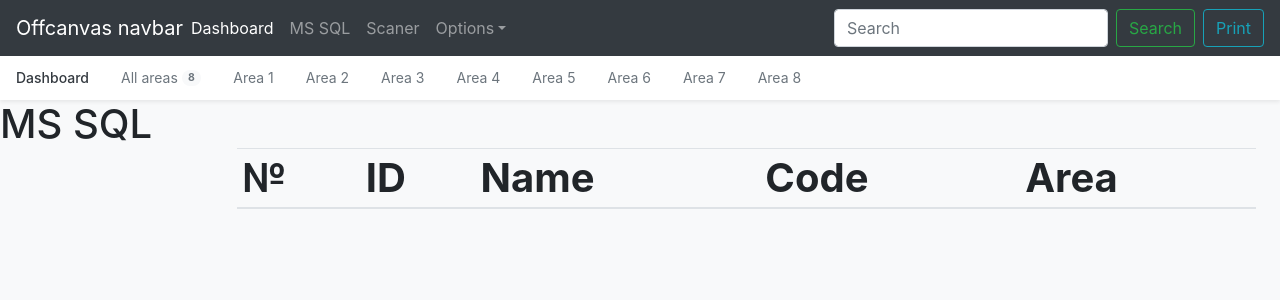
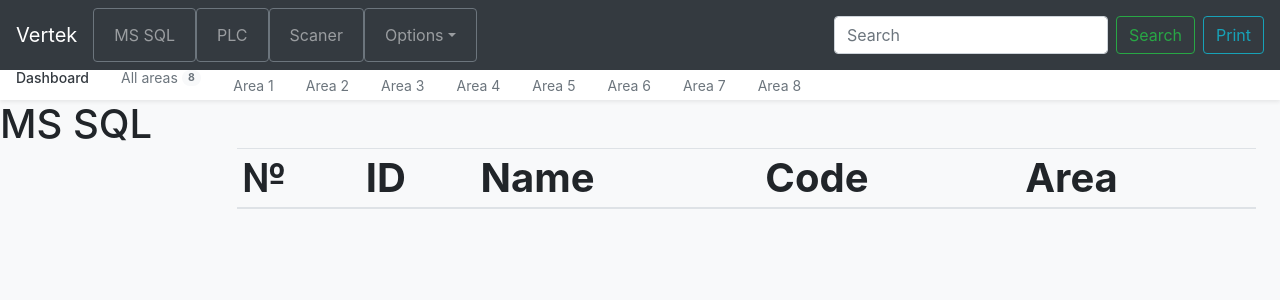
Before and after one commit to UsaMasU/pyprog, a Django app: page /sql/ in a window 1280 px wide. Shown: the top 300 px of the page. Run offline with Django 3.2, Linux system fonts and the light colour scheme; data that the repository does not hold is empty; parts of the project's set-up code (start-up, migrations or seed data) failed here and were passed over; some libraries are stand-ins or nearby versions.

Commit message:
PLC->SQL record

```diff
--- a/main/main/wsgi.py
+++ b/main/main/wsgi.py
@@ -14,3 +14,7 @@ from django.core.wsgi import get_wsgi_application
 os.environ.setdefault('DJANGO_SETTINGS_MODULE', 'main.settings')
 
 application = get_wsgi_application()
+
+
+# Start uvicorn
+# uvicorn --reload mysite.asgi:application
--- a/main/mssql/templates/mssql/inc/_nav.html
+++ b/main/mssql/templates/mssql/inc/_nav.html
@@ -4,13 +4,13 @@
     <a class="nav-link" href="{% url 'sql_main' %}">All areas
       <span class="badge badge-pill bg-light align-text-bottom">8</span>
     </a>
-    <a class="nav-link" href="{% url 'sql_main' %}?area=1">Area 1</a>
-    <a class="nav-link" href="{% url 'sql_main' %}?area=2">Area 2</a>
-    <a class="nav-link" href="{% url 'sql_main' %}?area=3">Area 3</a>
-    <a class="nav-link" href="{% url 'sql_main' %}?area=4">Area 4</a>
-    <a class="nav-link" href="{% url 'sql_main' %}?area=5">Area 5</a>
-    <a class="nav-link" href="{% url 'sql_main' %}?area=6">Area 6</a>
-    <a class="nav-link" href="{% url 'sql_main' %}?area=7">Area 7</a>
-    <a class="nav-link" href="{% url 'sql_main' %}?area=8">Area 8</a>
+    <a class="nav-link my-2" href="{% url 'sql_main' %}?area=1">Area 1</a>
+    <a class="nav-link my-2" href="{% url 'sql_main' %}?area=2">Area 2</a>
+    <a class="nav-link my-2" href="{% url 'sql_main' %}?area=3">Area 3</a>
+    <a class="nav-link my-2" href="{% url 'sql_main' %}?area=4">Area 4</a>
+    <a class="nav-link my-2" href="{% url 'sql_main' %}?area=5">Area 5</a>
+    <a class="nav-link my-2" href="{% url 'sql_main' %}?area=6">Area 6</a>
+    <a class="nav-link my-2" href="{% url 'sql_main' %}?area=7">Area 7</a>
+    <a class="nav-link my-2" href="{% url 'sql_main' %}?area=8">Area 8</a>
   </nav>
 </div>
--- a/main/plc/urls.py
+++ b/main/plc/urls.py
@@ -3,10 +3,9 @@ from django.urls import path
 from .views import *
 
 urlpatterns = [
-    path('', main, name='plc_main'),
-    #path('views/', ScanViews.as_view(), name='scan_views'),
-    #path('scan/<int:scan_id>', index, name='scan'),
-    #path('scan-add/', scan_add, name='scan_add'),
-    #path('scan-add/', ScanCreate.as_view(), name='scan_add'),
-
+    path('', index, name='plc_main'),
+    path('one-get/', plc_one_get, name='plc_one_get'),
+    path('test-save/', plc_get_data, name='plc_test_save'),
+    path('reading-start/', plc_reading_start, name='plc_reading_start'),
+    path('reading-stop/', plc_reading_stop, name='plc_reading_stop'),
 ]
--- a/main/scaner/templates/scaner/inc/_nav.html
+++ b/main/scaner/templates/scaner/inc/_nav.html
@@ -1,6 +1,6 @@
 <div class="nav-scroller bg-white shadow-sm">
   <nav class="nav nav-underline">
-    <a class="nav-link" href="{% url 'scan_add' %}">Scan</a>
-    <a class="nav-link" href="{% url 'scan_views' %}">Results</a>
+    <a class="nav-link my-2" href="{% url 'scan_add' %}">Scan</a>
+    <a class="nav-link my-2" href="{% url 'scan_views' %}">Results</a>
   </nav>
 </div>
--- a/main/templates/inc/_nav_main.html
+++ b/main/templates/inc/_nav_main.html
@@ -1,21 +1,24 @@
 <nav class="navbar navbar-expand-lg fixed-top navbar-dark bg-dark">
-  <a class="navbar-brand mr-auto mr-lg-0" href="#">Offcanvas navbar</a>
+  <a class="navbar-brand mr-auto mr-lg-0" href="#">Vertek</a>
   <button class="navbar-toggler p-0 border-0" type="button" data-toggle="offcanvas">
     <span class="navbar-toggler-icon"></span>
   </button>
 
   <div class="navbar-collapse offcanvas-collapse" id="navbarsExampleDefault">
     <ul class="navbar-nav mr-auto">
-      <li class="nav-item active">
-        <a class="nav-link" href="% url 'main' %">Dashboard<span class="sr-only">(current)</span></a>
+      <li class="nav-item active ">
+        <a class="nav-link" href="% url 'main' %"> <span class="sr-only">(current)</span></a>
       </li>
-      <li class="nav-item">
+      <li class="nav-item btn btn-outline-secondary my-2 my-sm-0">
         <a class="nav-link" href="{% url 'sql_main' %}">MS SQL</a>
       </li>
-      <li class="nav-item">
+      <li class="nav-item btn btn-outline-secondary my-2 my-sm-0">
+        <a class="nav-link" href="{% url 'plc_main' %}">PLC</a>
+      </li>
+      <li class="nav-item btn btn-outline-secondary my-2 my-sm-0">
         <a class="nav-link" href="{% url 'scan_main' %}">Scaner</a>
       </li>
-      <li class="nav-item dropdown">
+      <li class="nav-item dropdown btn btn-outline-secondary my-2 my-sm-0">
         <a class="nav-link dropdown-toggle" href="#" id="dropdown01" data-toggle="dropdown" aria-haspopup="true" aria-expanded="false">Options</a>
         <div class="dropdown-menu" aria-labelledby="dropdown01">
           <a class="dropdown-item" href="#">1</a>
```
Also changed, not shown: main/main/views.py (+1 -6 lines), main/plc/templates/plc/inc/_nav.html (added, +9 -0 lines), main/plc/templates/plc/index.html (added, +31 -0 lines), main/db.sqlite3.
